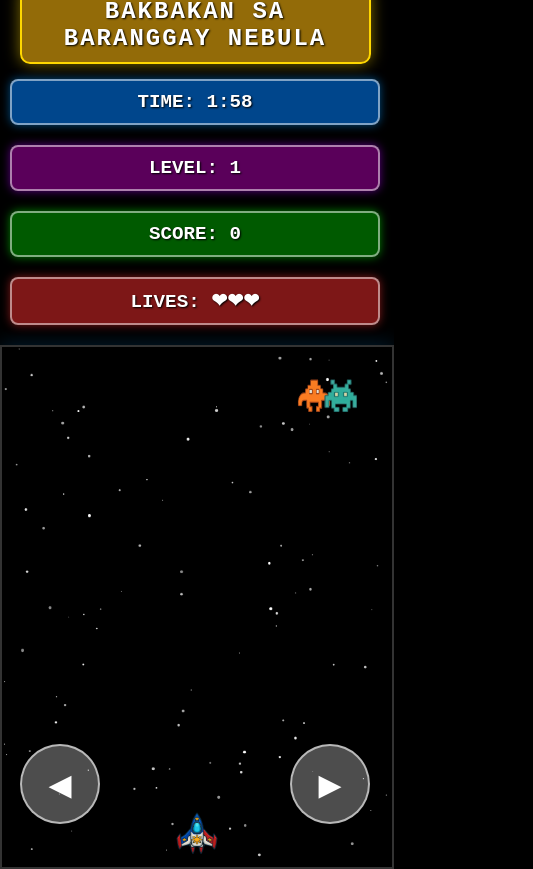
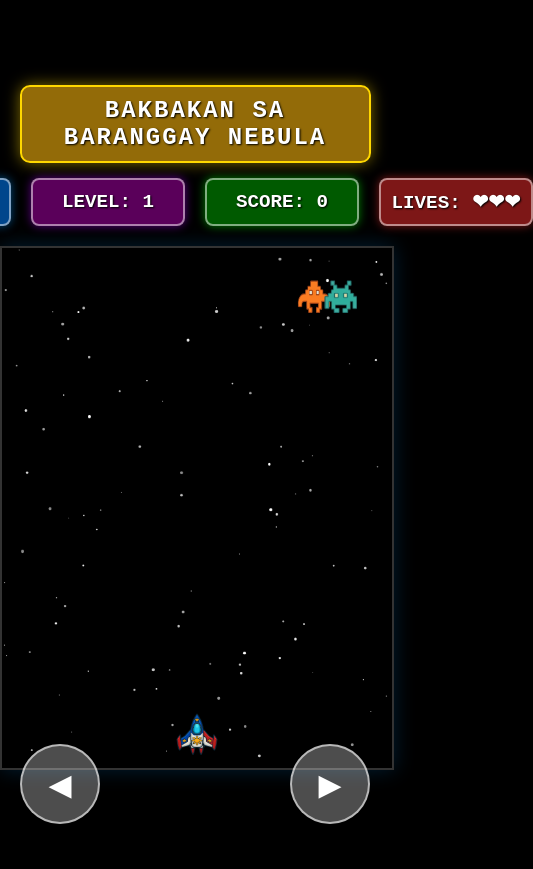
Before and after one commit to G73nnTech/Bakbakan-sa-Baranggay-Nebula, a website built with Vite: page index.html in a window 390 px wide. Both pictures are taken after a click on the button "LEVEL 1". Shown: the whole page, 533 px wide, since content can reach past the window. After the commit the page ends 844 px from the top, so only its background shows below. Built offline with nearby package versions, Linux system fonts and the light colour scheme.

Commit message:
Optimize dashboard: Compact single-row layout for mobile

```diff
--- a/index.html
+++ b/index.html
@@ -99,28 +99,29 @@
         @media (max-width: 600px) {
             #stats-row {
                 width: 100%;
-                padding: 0 10px;
+                padding: 0 2px;
                 box-sizing: border-box;
-                flex-wrap: wrap;
-                /* Allow wrapping */
+                flex-wrap: nowrap;
+                /* Force single row */
                 justify-content: center;
-                gap: 5px;
-                /* Gap between items */
+                gap: 2px;
+                /* Minimal gap */
             }
 
             .hud-item {
-                font-size: 0.8rem;
-                /* Slightly larger than before for readability */
-                padding: 5px;
-                min-width: 100px;
-                /* Ensure they don't get too squashed */
-                flex: 1 1 40%;
-                /* Force 2 items per row (roughly) */
+                font-size: 0.6rem;
+                /* significantly smaller font */
+                padding: 4px 1px;
+                min-width: 0;
+                /* Allow shrinking */
+                flex: 1;
+                /* Distribute space evenly */
                 display: flex;
                 justify-content: center;
                 align-items: center;
                 white-space: nowrap;
                 overflow: hidden;
+                border-width: 1px;
             }
 
             #game-title {
```
